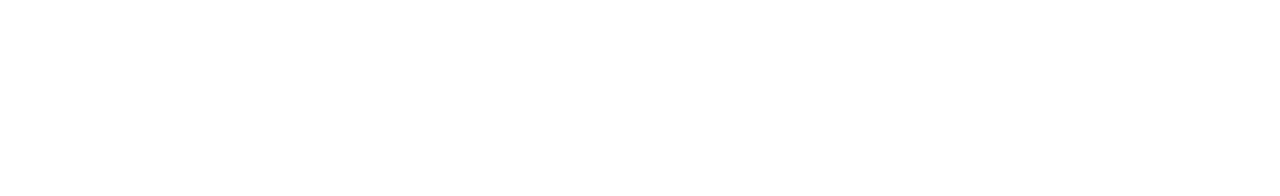
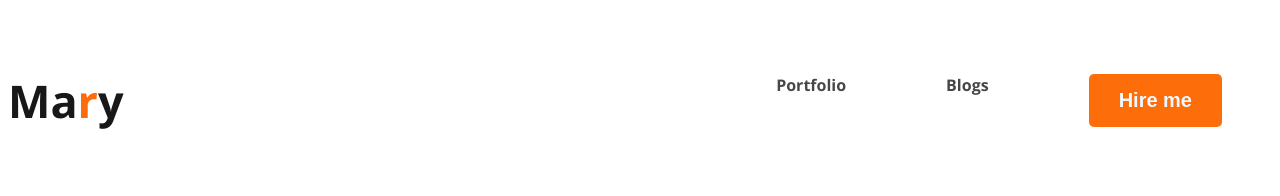
Before and after one commit to wasifahmed85/webdeveloper-portfolio, a plain HTML site: page index.html in a window 1280 px wide. Drawn offline with nearby package versions, Linux system fonts and the light colour scheme.

Commit message:
add a new text

```diff
--- a/index.html
+++ b/index.html
@@ -4,10 +4,22 @@
     <meta charset="UTF-8">
     <meta name="viewport" content="width=device-width, initial-scale=1.0">
     <title>Webdeveloper Portfolio</title>
+    <link rel="preconnect" href="https://fonts.googleapis.com">
+<link rel="preconnect" href="https://fonts.gstatic.com" crossorigin>
+<link href="https://fonts.googleapis.com/css2?family=Open+Sans:wght@700&display=swap" rel="stylesheet">
+    <link rel="stylesheet" href="style/web.css">
+
 </head>
 <body>
     <header>
-
+        <nav>
+            <h3 class="nav-titel">Ma<span class="td">r</span>y</h3>
+            <ul>
+                <li><a href="protfolio">Portfolio</a></li>
+                <li><a href="Blogs">Blogs</a></li>
+                <li><button class="button">Hire me</button></li>
+            </ul>
+        </nav>
     </header>
     <main>
 
--- /dev/null
+++ b/style/web.css
@@ -0,0 +1,50 @@
+body {
+    font-family: 'Open Sans', sans-serif;
+}
+
+.nav-titel {
+    color: var(--Dark-01, #181818);
+
+
+    font-size: 45px;
+
+    font-weight: 800;
+
+}
+
+.td {
+    color: #FD6E0A;
+}
+
+nav>ul {
+    display: flex;
+}
+
+nav {
+    display: flex;
+    justify-content: space-between;
+    align-items: center;
+}
+
+nav li {
+    list-style: none;
+    margin: 50px;
+
+}
+
+nav a {
+    text-decoration: none;
+    color: #474747;
+}
+
+.button {
+    border-radius: 5px;
+    background: #FD6E0A;
+    text-align: center;
+    color: aliceblue;
+    border: 0px;
+    font-size: 20px;
+    font-style: normal;
+    font-weight: 700;
+    padding: 15px 30px;
+}
```
